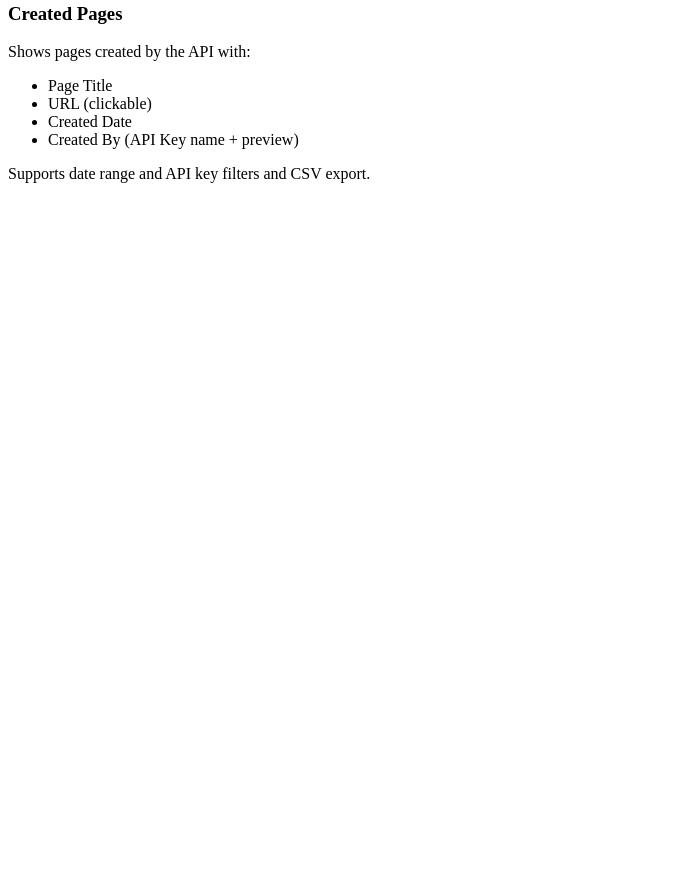
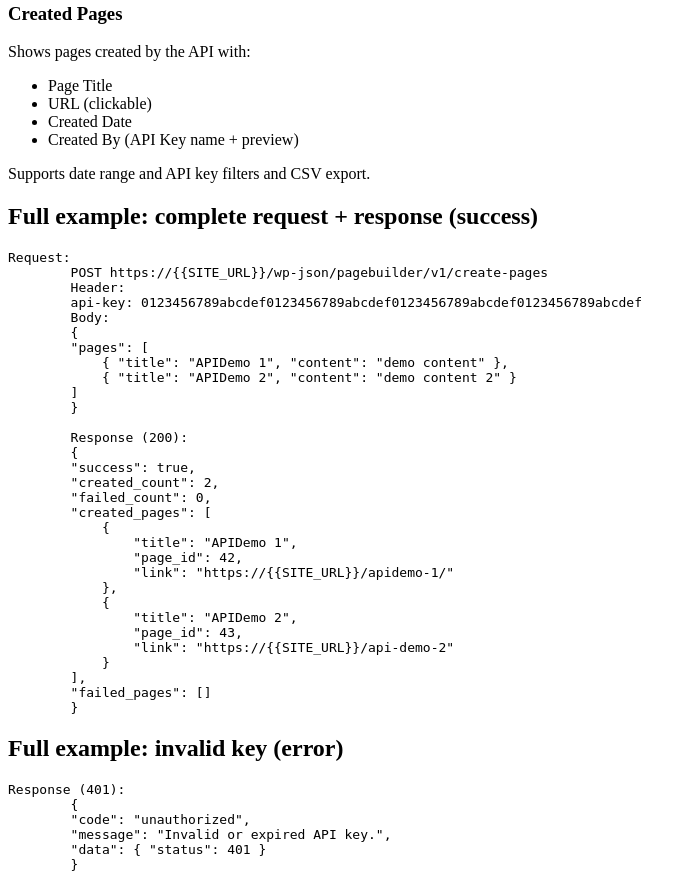
Before and after one commit to shereefhamed/page-builder-api, a PHP site: page /assessment/templates/page-builder-setting-decumentation.php in a window 1280 px wide. Shown: the part 2520-3405 px from the top of the page, without its empty margins (0-696 px from the left). Before the commit the page ends 2703 px from the top, so only its background shows below. Run offline with PHP 8.4, Linux system fonts and the light colour scheme.

Commit message:
create log_created_page_method and add example in decoumentation

```diff
--- a/templates/page-builder-setting-decumentation.php
+++ b/templates/page-builder-setting-decumentation.php
@@ -3,7 +3,7 @@
     <p>Secure REST API to create pages in bulk. Authenticated by API keys generated in the WordPress admin. This doc describes endpoints, authentication, examples, and admin features (key management, logs, created pages).</p>
 
     <h2>Base URL</h2>
-    <p>Replace <code>{{SITE_URL}}</code> with your site root (for local dev use <code>http://localhost/page-builder</code>).</p>
+    <p>Replace <code>{{SITE_URL}}</code> with your site root (for local dev use <code>http://localhost/your-site</code>).</p>
     <pre><code>https://{{SITE_URL}}/wp-json/pagebuilder/v1</code></pre>
 
     <h2>Primary Endpoint</h2>
@@ -138,5 +138,46 @@
         </div>
     </div>
 
+    <div>
+        <h2>Full example: complete request + response (success)</h2>
+        <pre><code>Request:
+        POST https://{{SITE_URL}}/wp-json/pagebuilder/v1/create-pages
+        Header:
+        api-key: 0123456789abcdef0123456789abcdef0123456789abcdef0123456789abcdef
+        Body:
+        {
+        "pages": [
+            { "title": "APIDemo 1", "content": "demo content" },
+            { "title": "APIDemo 2", "content": "demo content 2" }
+        ]
+        }
 
+        Response (200):
+        {
+        "success": true,
+        "created_count": 2,
+        "failed_count": 0,
+        "created_pages": [
+            {
+                "title": "APIDemo 1",
+                "page_id": 42,
+                "link": "https://{{SITE_URL}}/apidemo-1/"
+            },
+            {
+                "title": "APIDemo 2",
+                "page_id": 43,
+                "link": "https://{{SITE_URL}}/api-demo-2"
+            }
+        ],
+        "failed_pages": []
+        }</code></pre>
+
+        <h2>Full example: invalid key (error)</h2>
+        <pre><code>Response (401):
+        {
+        "code": "unauthorized",
+        "message": "Invalid or expired API key.",
+        "data": { "status": 401 }
+        }</code></pre>
+    </div>
 </div>
```
Also changed, not shown: includes/simple-page-builder.class.php (+24 -63 lines).
